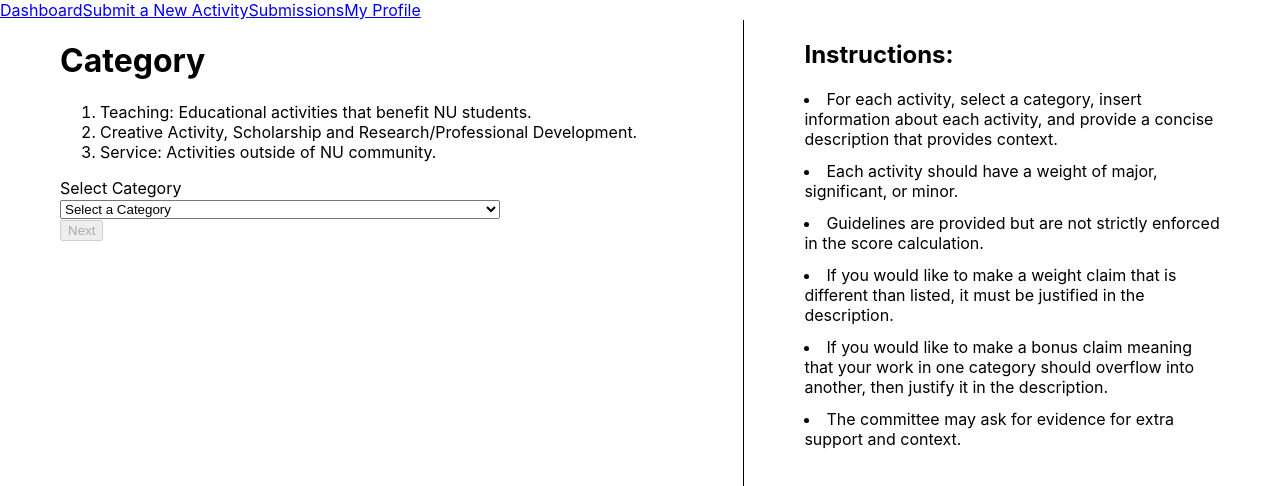
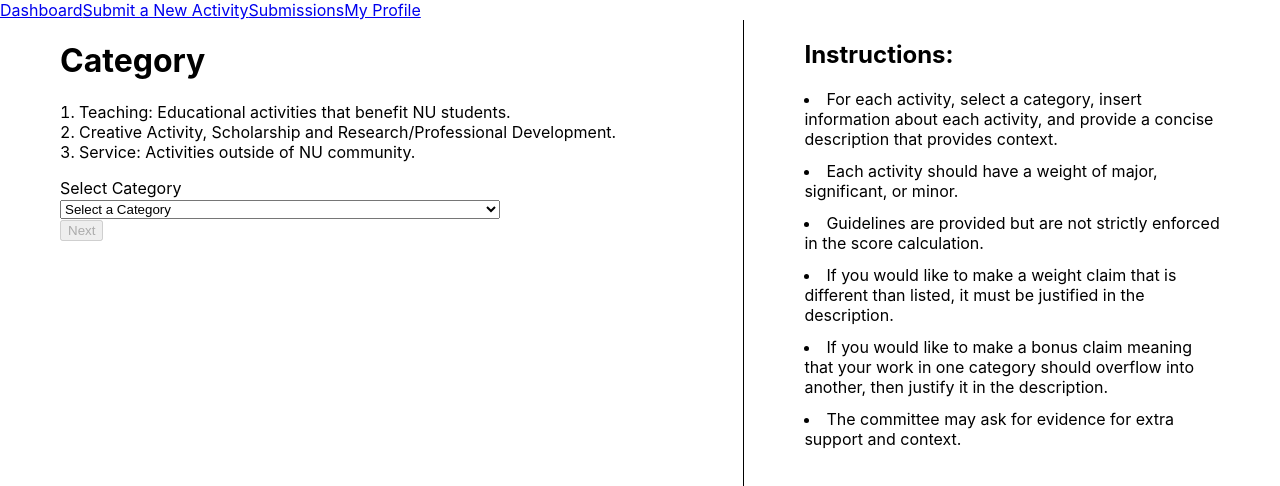
Before and after one commit to sandboxnu/prof-event-tracker-frontend, a React (Create React App) app: page /new-activity in a window 1280 px wide. Shown: the top 486 px of the page. Built offline with nearby package versions, Linux system fonts and the light colour scheme.

Commit message:
Formatted category descriptors correctly

```diff
--- /dev/null
+++ b/src/activityForm/CategorySelector/CategorySelector.scss
@@ -0,0 +1,6 @@
+.category-container {
+    ol {
+        list-style-position: inside;
+        padding: 0;
+    }
+}
--- a/src/activityForm/CategorySelector.tsx
+++ b/src/activityForm/CategorySelector/CategorySelector.tsx
@@ -1,6 +1,7 @@
 import React, { ChangeEventHandler } from 'react';
 import { useDispatch, useSelector } from 'react-redux';
-import { ActivityCategory, selectCategory, setCategory, setStep } from './form.store';
+import { ActivityCategory, selectCategory, setCategory, setStep } from '../form.store';
+import './CategorySelector.scss'
 
 const CategorySelector: React.FC = () => {
     const category: ActivityCategory | null = useSelector(selectCategory);
@@ -21,7 +22,7 @@ const CategorySelector: React.FC = () => {
     }
 
     return (
-    <div>
+    <div className='category-container'>
         <h1>Category</h1>
         <ol>
             <li>Teaching: Educational activities that benefit NU students.</li>
--- a/src/activityForm/Page/ActivityForm.tsx
+++ b/src/activityForm/Page/ActivityForm.tsx
@@ -1,6 +1,6 @@
 import React from 'react';
 import { useSelector } from 'react-redux';
-import CategorySelector from '../CategorySelector';
+import CategorySelector from '../CategorySelector/CategorySelector';
 import { FormStep, selectStep } from '../form.store';
 import FormInstructions from '../FormInstructions/FormInstructions';
 import FormInput from '../FormInput/FormInput';
```
